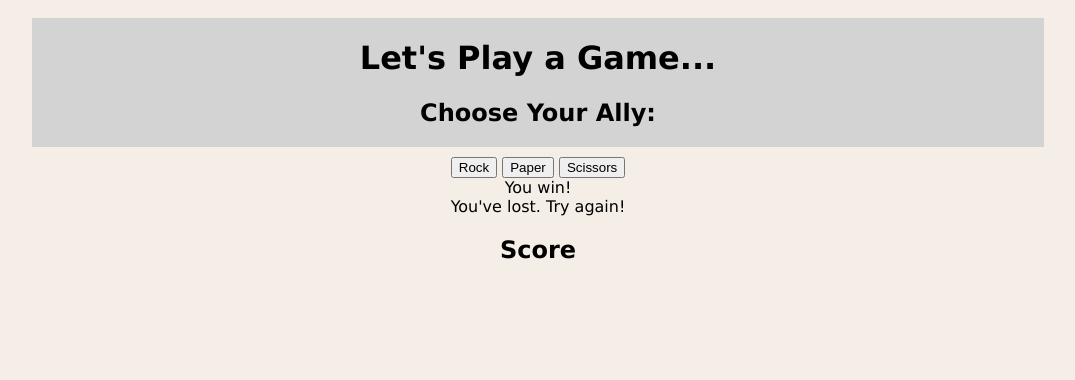
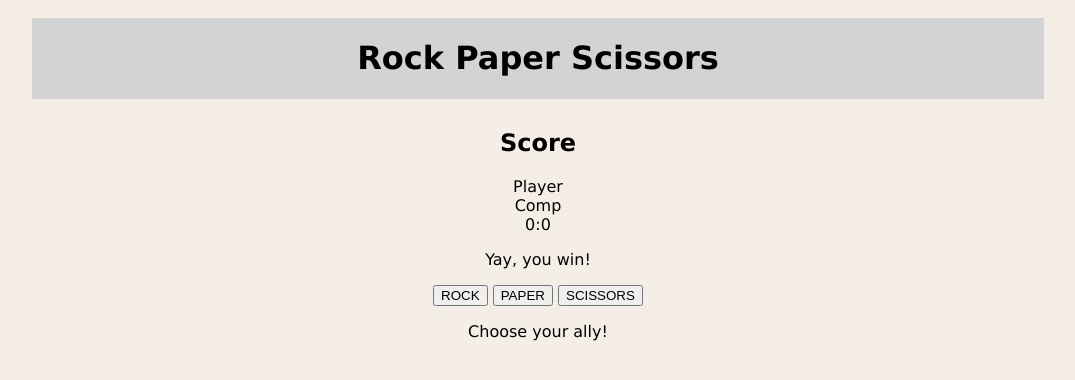
Before and after one commit to caroline-richert/rock-paper-scissors, a plain HTML site: page Rock-paper-scissors.html in a window 1280 px wide. Shown: the whole page, without its empty margins (102-1177 px from the left). Drawn offline with Linux system fonts and the light colour scheme.

Commit message:
Finishing order of elements

```diff
--- a/Rock-paper-scissors.html
+++ b/Rock-paper-scissors.html
@@ -10,18 +10,31 @@
 </head>
 <body>
     <header>
-        <h1>Let's Play a Game...</h1>
-        <h2>Choose Your Ally:</h2>
+        <h1>Rock Paper Scissors</h1>
     </header>
+
     <main>
-        <button id="Rock">Rock</button>
-        <button id="Paper">Paper</button>
-        <button id="Scissors">Scissors</button>
-        <div id="YouWin">You win!</div>
-        <div id="YouLoose">You've lost. Try again!</div>
-        <div id="Score">
-            <h2>Score</h2>
+        <h2>Score</h2>
+        <div id="scoreboard">
+            <div class="badge" id="player-label">Player</div>
+            <div class="badge" id="comp-label">Comp</div>
+            <span id="player-score">0</span>:<span id="comp-score">0</span>
         </div>
+
+        <div class="result">
+            <p>Yay, you win!</p>
+        </div>
+
+        <div class="choices">
+            <button id="rock">ROCK</button>
+            <button id="paper">PAPER</button>
+            <button id="scissors">SCISSORS</button>
+        </div>
+
+        <div id="action-message">
+            <p>Choose your ally!</p>
+        </div>
+
     </main>
 
 
```
